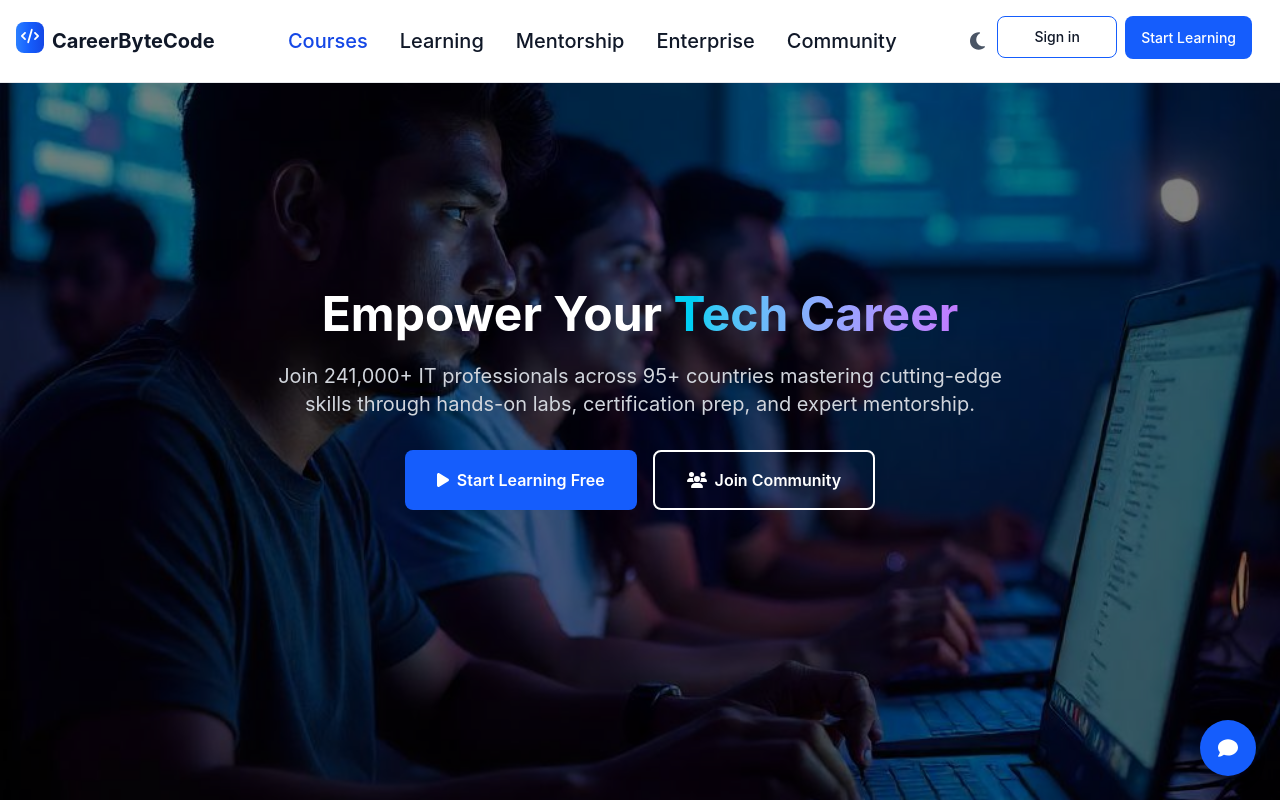
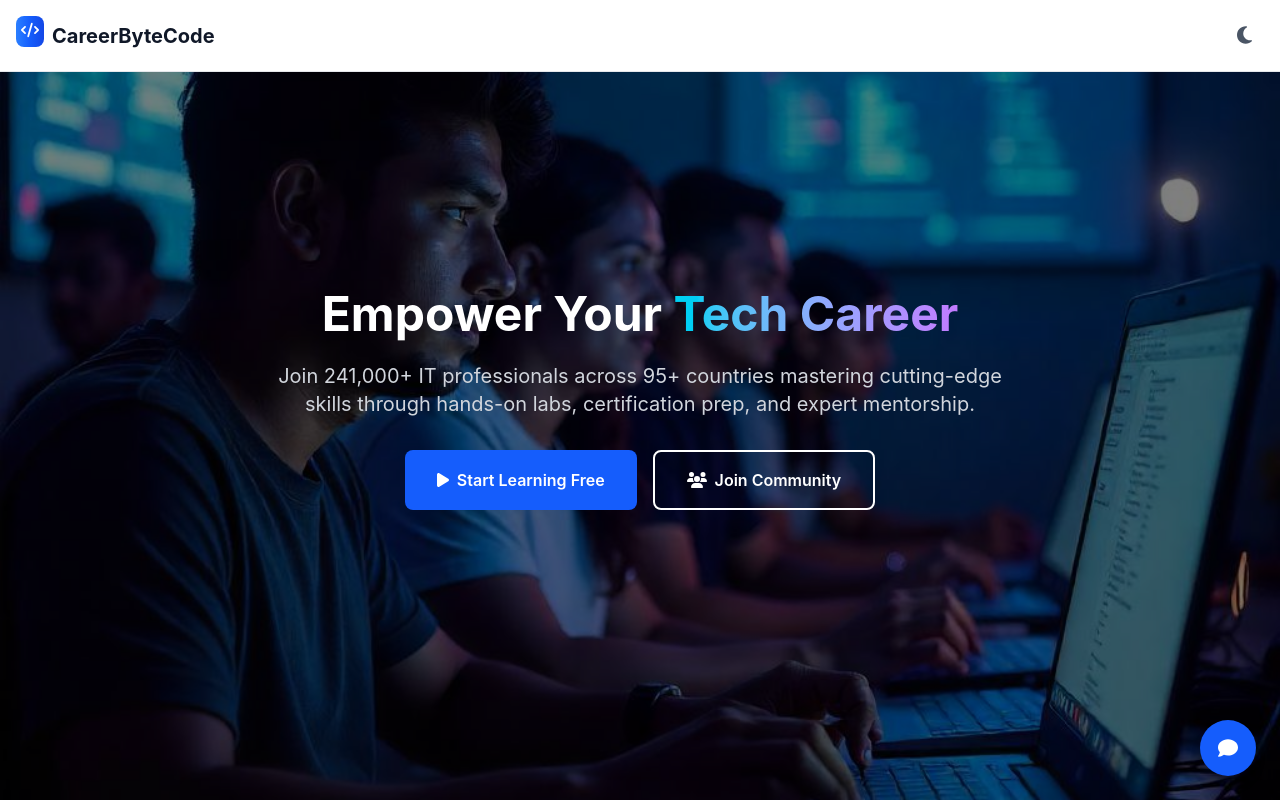
Before and after one commit to careerbytecode/CareerByteCode-website, a React (Vite) app in the folder careerbytecode/: page / in a window 1280 px wide. Shown: the top 802 px of the page. Built offline with nearby package versions, Linux system fonts and the light colour scheme.

Commit message:
Navbar set up

```diff
--- a/careerbytecode/src/components/Navbar.jsx
+++ b/careerbytecode/src/components/Navbar.jsx
@@ -17,74 +17,66 @@ useEffect(() => {
   }, [screenMode]);
 
   return (
-    <nav class="bg-white dark:bg-gray-900 fixed w-full z-50 mx-auto top-0 start-0 border-b border-gray-200 dark:border-gray-600 flex ">
-
+    <nav className="bg-white dark:bg-gray-900 fixed w-full z-50 top-0 start-0 border-b border-gray-200 dark:border-gray-600">
       <div className="w-full flex flex-wrap justify-between items-baseline mx-auto p-4">
 
-        <a href="#" className=" items-center space-x-3 ">
-          <button type="button" className="text-white bg-gradient-to-r from-blue-500 via-blue-600 to-blue-700 hover:bg-gradient-to-br focus:ring-4 focus:outline-none focus:ring-blue-300 dark:focus:ring-blue-800 font-medium rounded-lg text-sm  text-center me-2 mb-2 cursor-pointer"> <FontAwesomeIcon className='font-icon-width' icon={faCode} /></button>
-
+        {/* Logo + Icon */}
+        <a href="#" className="flex items-center space-x-3">
+          <button type="button" className="text-white bg-gradient-to-r from-blue-500 via-blue-600 to-blue-700 hover:bg-gradient-to-br focus:ring-4 focus:outline-none focus:ring-blue-300 dark:focus:ring-blue-800 font-medium rounded-lg text-sm text-center me-2 mb-2 cursor-pointer">
+            <FontAwesomeIcon className="font-icon-width" icon={faCode} />
+          </button>
           <span className="text-gray-900 font-bold career-byte-text dark:text-white">CareerByteCode</span>
         </a>
 
-        <div className="flex lg:order-2 space-x-3 lg:space-x-3 rtl:space-x-reverse">
-
-          <button class="text-gray-600 hover:text-blue-400 cursor-pointer text-[20px]
-          " onClick={handleMode}
-
-          >
+        {/* Right buttons */}
+        <div className="flex lg:order-2 space-x-3 rtl:space-x-reverse items-center">
+          <button className="text-gray-600 hover:text-blue-400 cursor-pointer text-[20px]" onClick={handleMode}>
             <FontAwesomeIcon icon={faMoon} />
           </button>
 
-          <button class="relative  items-center justify-center p-0.5 mb-2 me-2 overflow-hidden text-sm font-medium text-gray-900 rounded-lg w-30 h-10.5 hidden lg:block border hover:bg-blue-600 hover:text-white border-blue-600 cursor-pointer">
-            <span class="relative px-5 py-4 transition-all ease-in duration-75  rounded-md signin-width">
+          <button className="relative hidden lg:inline-flex items-center justify-center p-0.5 text-sm font-medium text-gray-900 rounded-lg w-30 h-10.5 border hover:bg-blue-600 hover:text-white border-blue-600 cursor-pointer">
+            <span className="relative px-5 py-2 transition-all ease-in duration-75 rounded-md">
               Sign in
             </span>
           </button>
 
-          <button type="button" className="text-white bg-blue-600 hover:bg-blue-800 focus:ring-4 focus:outline-none focus:ring-blue-300 font-medium rounded-lg  text-sm h-[43px] py-2 text-center dark:bg-blue-600 hidden lg:block dark:hover:bg-blue-700 dark:focus:ring-blue-800 cursor-pointer px-4">Start Learning</button>
-          <button data-collapse-toggle="navbar-sticky" type="button" class="inline-flex items-center p-2 w-10 h-10 justify-center text-sm text-gray-500 rounded-lg lg:hidden hover:bg-gray-100 focus:outline-none focus:ring-2 focus:ring-gray-200 dark:text-gray-400 dark:hover:bg-gray-700 dark:focus:ring-gray-600" aria-controls="navbar-sticky" aria-expanded="false">
-            <span class="sr-only">Open main menu</span>
-            <svg class="w-5 h-5" aria-hidden="true" xmlns="http://www.w3.org/2000/svg" fill="none" viewBox="0 0 17 14">
-              <path stroke="currentColor" stroke-linecap="round" stroke-linejoin="round" stroke-width="2" d="M1 1h15M1 7h15M1 13h15" />
+          <button type="button" className="text-white hidden lg:inline-block bg-blue-600 hover:bg-blue-800 focus:ring-4 focus:outline-none focus:ring-blue-300 font-medium rounded-lg text-sm h-[43px] px-4 py-2 text-center dark:bg-blue-600 dark:hover:bg-blue-700 dark:focus:ring-blue-800 cursor-pointer">
+            Start Learning
+          </button>
+
+          {/* Hamburger button */}
+          <button
+            type="button"
+            onClick={() => setIsMenuOpen(!isMenuOpen)}
+            className="inline-flex items-center p-2 w-10 h-10 justify-center text-sm text-gray-500 rounded-lg lg:hidden hover:bg-gray-100 focus:outline-none focus:ring-2 focus:ring-gray-200 dark:text-gray-400 dark:hover:bg-gray-700 dark:focus:ring-gray-600"
+            aria-expanded={isMenuOpen}
+          >
+            <svg className="w-5 h-5" fill="none" viewBox="0 0 17 14" xmlns="http://www.w3.org/2000/svg">
+              <path stroke="currentColor" strokeLinecap="round" strokeLinejoin="round" strokeWidth="2" d="M1 1h15M1 7h15M1 13h15" />
             </svg>
           </button>
         </div>
-        <div class="items-center justify-between hidden w-[100%] lg:flex lg:w-auto lg:order-1" id="navbar-sticky">
-          <ul class="flex flex-col p-4 lg:p-0 mt-4 font-medium border border-gray-100 rounded-lg bg-gray-50 lg:space-x-4 xl:space-x-8 lg:text-[16px] xl:text-[20px] rtl:space-x-reverse lg:flex-row lg:mt-0 lg:bg-transparent lg:border-0  ">
+
+        {/* Toggle menu (mobile) */}
+        {isMenuOpen && (
+          <div className="w-full mt-4 lg:hidden animate-fadeInDown">
+            <ul className="flex flex-col gap-4 font-medium text-gray-700 dark:text-white bg-gray-50 dark:bg-gray-800 rounded-lg p-4 shadow-md">
+              <li><a href="#" className="hover:text-blue-600">Courses</a></li>
+              <li><a href="#" className="hover:text-blue-600">Learning</a></li>
+              <li><a href="#" className="hover:text-blue-600">Mentorship</a></li>
+              <li><a href="#" className="hover:text-blue-600">Enterprise</a></li>
+              <li><a href="#" className="hover:text-blue-600">Community</a></li>
               <li>
-              <a href="#" class="block w-[100%] py-2 px-3 text-white bg-blue-700 rounded-sm lg:bg-transparent lg:text-blue-700 lg:p-0 lg:dark:text-blue-500" aria-current="page">Courses</a>
+                <button className="w-full text-white bg-blue-600 rounded-lg py-2">Start Learning</button>
               </li>
               <li>
-              <a href="#" class="block w-[100%] py-2 px-3 text-gray-900 rounded-sm hover:bg-gray-100 lg:hover:bg-transparent lg:hover:text-blue-700 lg:p-0 lg:dark:hover:text-blue-500 dark:text-white dark:hover:bg-gray-700 dark:hover:text-white lg:dark:hover:bg-transparent dark:border-gray-700">Learning</a>
-            </li>
-            <li>
-              <a href="#" class="block py-2 px-3 text-gray-900 rounded-sm hover:bg-gray-100 lg:hover:bg-transparent lg:hover:text-blue-700 lg:p-0 lg:dark:hover:text-blue-500 dark:text-white dark:hover:bg-gray-700 dark:hover:text-white lg:dark:hover:bg-transparent dark:border-gray-700">Mentorship</a>
-            </li>
-            <li>
-              <a href="#" class="block w-[100%] py-2 px-3 text-gray-900 rounded-sm hover:bg-gray-100 lg:hover:bg-transparent lg:hover:text-blue-700 lg:p-0 lg:dark:hover:text-blue-500 dark:text-white dark:hover:bg-gray-700 dark:hover:text-white lg:dark:hover:bg-transparent dark:border-gray-700">Enterprise</a>
-            </li>
-            <li>
-              <a href="#" class="block w-[100%] py-2 px-3 text-gray-900 rounded-sm hover:bg-gray-100 lg:hover:bg-transparent lg:hover:text-blue-700 lg:p-0 lg:dark:hover:text-blue-500 dark:text-white dark:hover:bg-gray-700 dark:hover:text-white lg:dark:hover:bg-transparent dark:border-gray-700">Community</a>
+                <button className="w-full border border-blue-600 text-blue-600 rounded-lg py-2 hover:bg-blue-600 hover:text-white">Sign in</button>
               </li>
             </ul>
-
-
-          <div className="flex mt-5 items-baseline space-x-3">
-            <button type="button" className="text-white bg-blue-600 hover:bg-blue-800 focus:ring-4 cursor-pointer focus:outline-none focus:ring-blue-300 font-medium rounded-lg text-sm h-[43px] lg:hidden py-2 mt-[8px] text-center dark:bg-blue-600 dark:hover:bg-blue-700 dark:focus:ring-blue-800 px-4">Start Learning</button>
-
-
-            <button class="relative  items-center cursor-pointer justify-center p-0.5 mb-2  mt-4 me-2 overflow-hidden text-sm font-medium text-gray-900 rounded-lg group border border-blue-700 duration-500 transition-all lg:hidden hover:bg-blue-600  hover:text-white h-[43px] ">
-              <span className="relative px-[40px] py-[60px] transition-all mt-0 ease-in duration-75 bg-white signin-width dark:bg-gray-900 rounded-md group-hover:bg-transparent group-hover:dark:bg-transparent">
-                Sign in
-              </span>
-            </button>
           </div>
-        </div>
-
+        )}
       </div>
     </nav>
-
   );
 };
 
```
Lines whose indentation alone changed are shown as unchanged.
